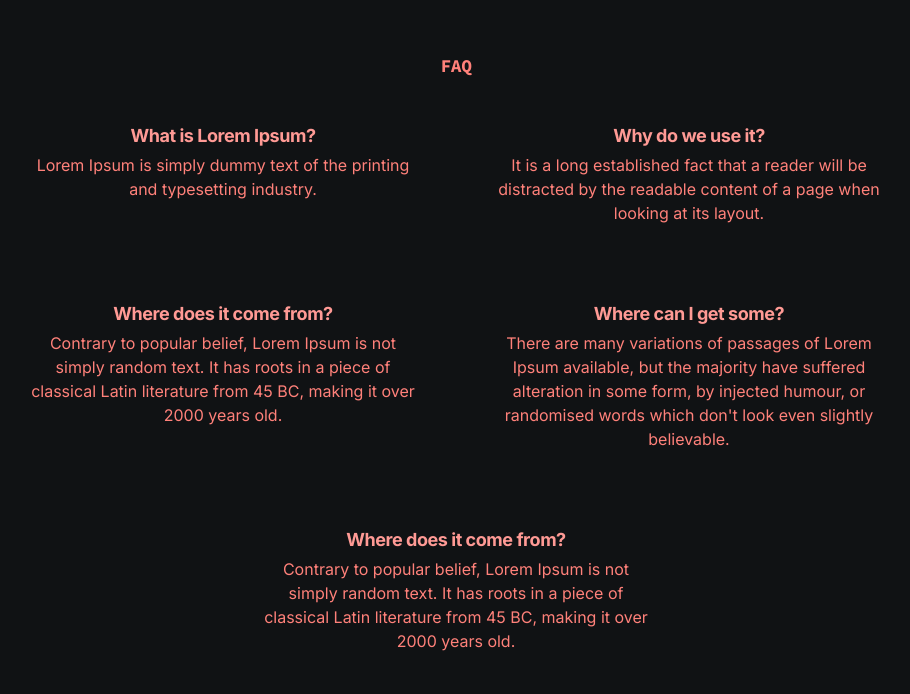
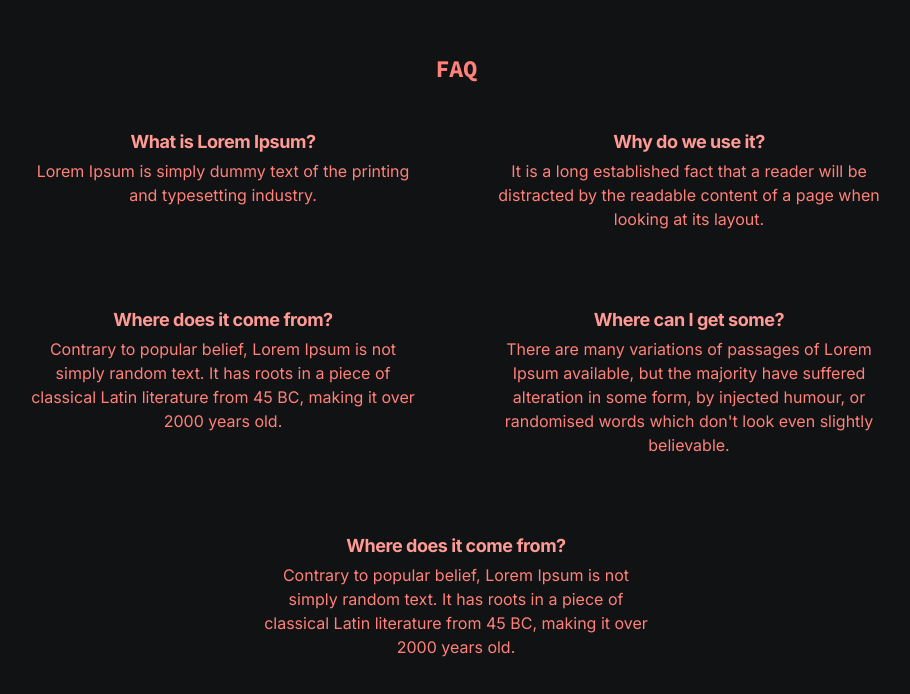
Before and after one commit to Maitri-GSA/Maitri-GSA.github.io, a plain HTML site: page index.html in a window 1280 px wide. Shown: the part 107-801 px from the top of the page, without its empty margins (184-1094 px from the left). Drawn offline with nearby package versions, Linux system fonts and the light colour scheme.

Commit message:
Update FAQ section

```diff
--- a/styles/utils.css
+++ b/styles/utils.css
@@ -52,7 +52,7 @@ btn:focus-visible {
   margin-bottom: 1rem;
   font-family: var(--font-secondary);
   color: var(--clr-text);
-  font-size: var(--size-sm);
+  font-size: var(--size-lg);
 }
 
 /* xs */
@@ -69,7 +69,7 @@ btn:focus-visible {
   }
 
   .title {
-    font-size: var(--size-sm);
+    font-size: var(--size-xl);
   }
 }
 
@@ -91,7 +91,7 @@ btn:focus-visible {
   }
 
   .title {
-    font-size: var(--size-lg);
+    font-size: var(--size-2xl);
   }
 }
 
```
